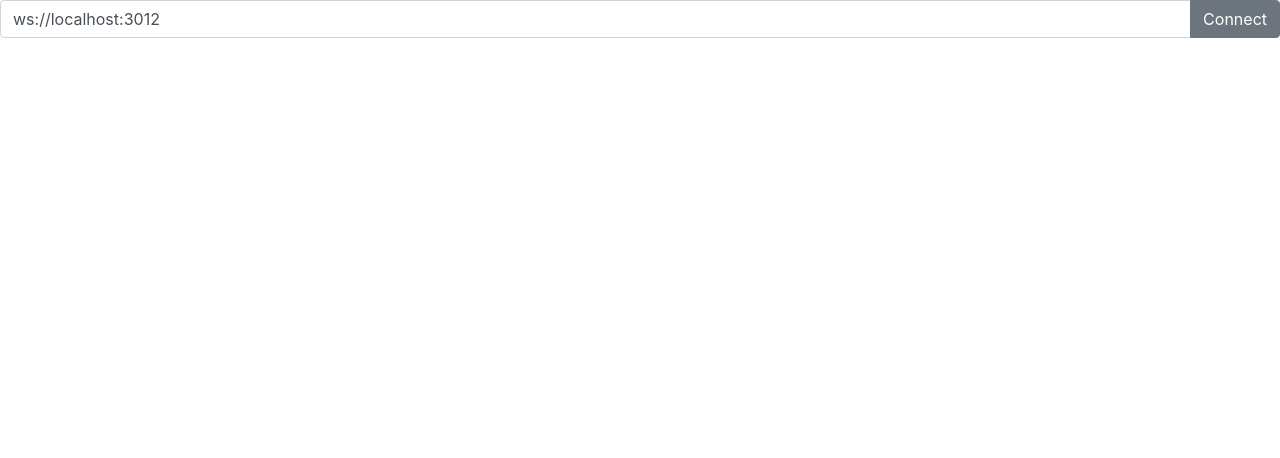
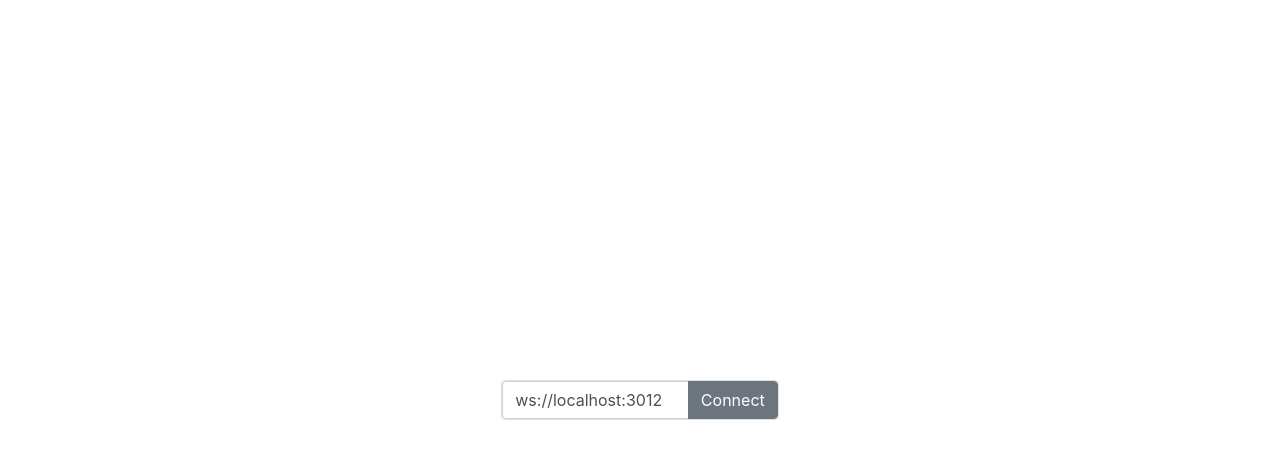
Before and after one commit to nikita-skobov/traffic-flow-visualizer, a React (Create React App) app in the folder ui/: page / in a window 1280 px wide. Shown: the top 458 px of the page. Built offline with nearby package versions, Linux system fonts and the light colour scheme.

Commit message:
adds styling so connect form is centered

```diff
--- a/ui/src/components/App.js
+++ b/ui/src/components/App.js
@@ -16,8 +16,14 @@ function Connected() {
 function NotConnectedYet(props) {
   const { ws } = props
   return (
-    <div>
-      <Connecter ws={ws} />
+    <div className="container h-100">
+      <div className="row h-100">
+        <div className="col-sm-12 my-auto">
+          <div className="card card-block w-25 mx-auto">
+            <Connecter ws={ws} />
+          </div>
+        </div>
+      </div>
     </div>
   )
 }
--- a/ui/src/index.js
+++ b/ui/src/index.js
@@ -6,7 +6,7 @@ import ReactDOM from 'react-dom'
 import { Provider } from 'react-redux'
 import thunk from 'redux-thunk'
 
-// import './index.css'
+import './style.css'
 import ReduxApp from './components/App'
 import { createEnhancers, setupStore } from './setupStore'
 
--- /dev/null
+++ b/ui/src/style.css
@@ -0,0 +1,3 @@
+html,body,#root {
+  height: 100%;
+}
```
